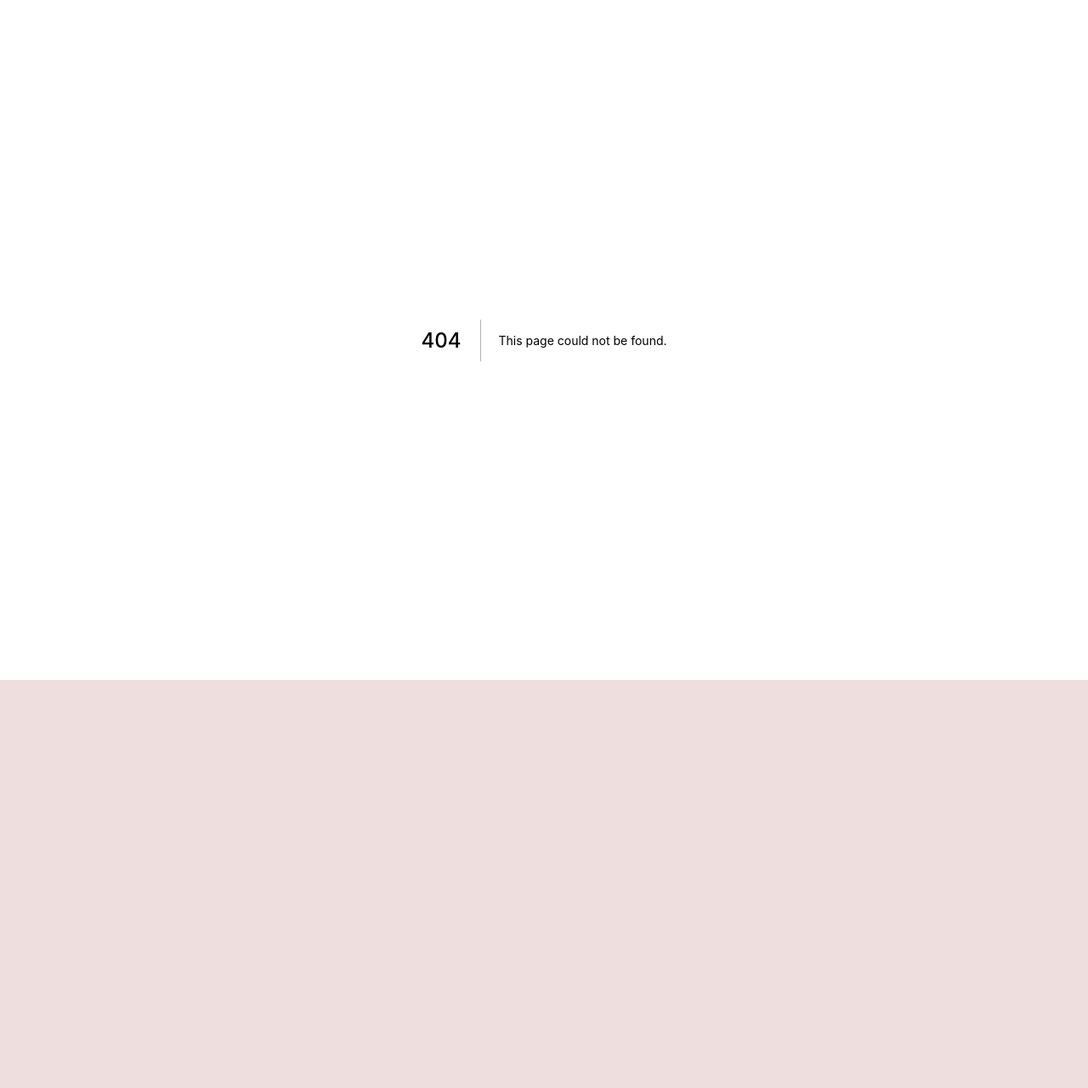
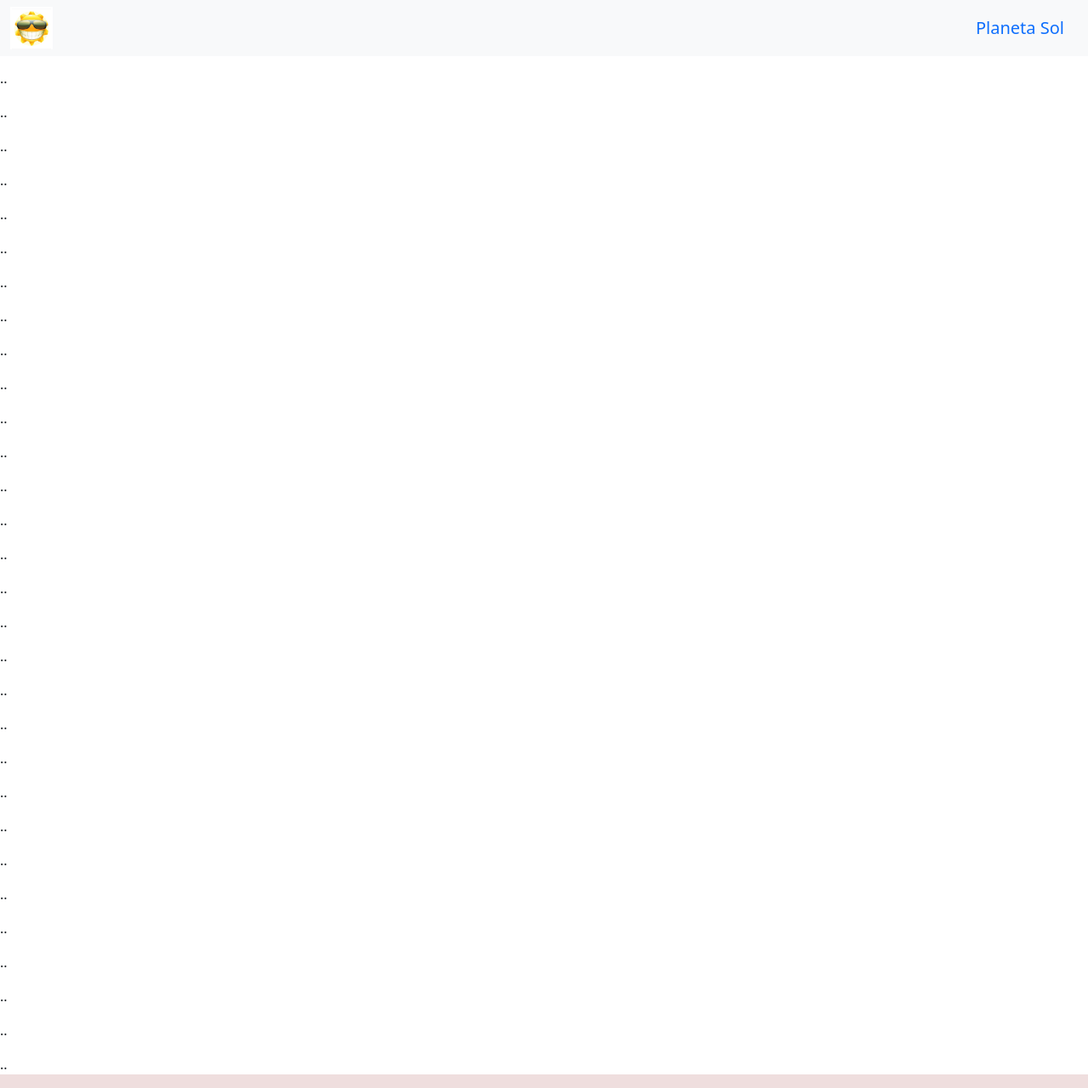
Before and after one commit to xhinodread/chileregion_demos, a Next.js app: page /planetasol in a window 1280 px wide. Before the commit this address had no page. Shown: the whole page at 85% size. Before the commit the page ends 800 px from the top, so only its background shows below. Built offline with nearby package versions, Linux system fonts and the light colour scheme; a web font is replaced by a local one.

Commit message:
primer commit

```diff
--- /dev/null
+++ b/pages/planetasol/index.js
@@ -0,0 +1,54 @@
+import Head from 'next/head'
+import Image from 'next/image'
+
+export default function Index(){
+
+
+  return(
+    <>
+      <Head>
+        <title>~ Planeta Sol ~</title>
+      </Head>
+      <div className="container">
+        <nav className="navbar fixed-top bg-light">
+          <div className="container-fluid">
+            <Image src="/images/planetasol/logo.jpg" width="50" height="50" />
+            <a className="navbar-brand" href="#">Planeta Sol</a>
+          </div>
+        </nav>
+      </div>
+      <p>..</p>
+      <p>..</p>
+      <p>..</p>
+      <p>..</p>
+      <p>..</p>
+      <p>..</p>
+      <p>..</p>
+      <p>..</p>
+      <p>..</p>
+      <p>..</p>
+      <p>..</p>
+      <p>..</p>
+      <p>..</p>
+      <p>..</p>
+      <p>..</p>
+      <p>..</p>
+      <p>..</p>
+      <p>..</p>
+      <p>..</p>
+      <p>..</p>
+      <p>..</p>
+      <p>..</p>
+      <p>..</p>
+      <p>..</p>
+      <p>..</p>
+      <p>..</p>
+      <p>..</p>
+      <p>..</p>
+      <p>..</p>
+      <p>..</p>
+      <p>..</p>
+      <p>..</p>
+    </>
+  )
+}
```
Also changed, not shown: pages/abimar/index.js (+78 -1 lines), pages/components/portafolio.js (added, +60 -0 lines), pages/index.js (+11 -49 lines), public/images/planetasol/logo.jpg (added).
